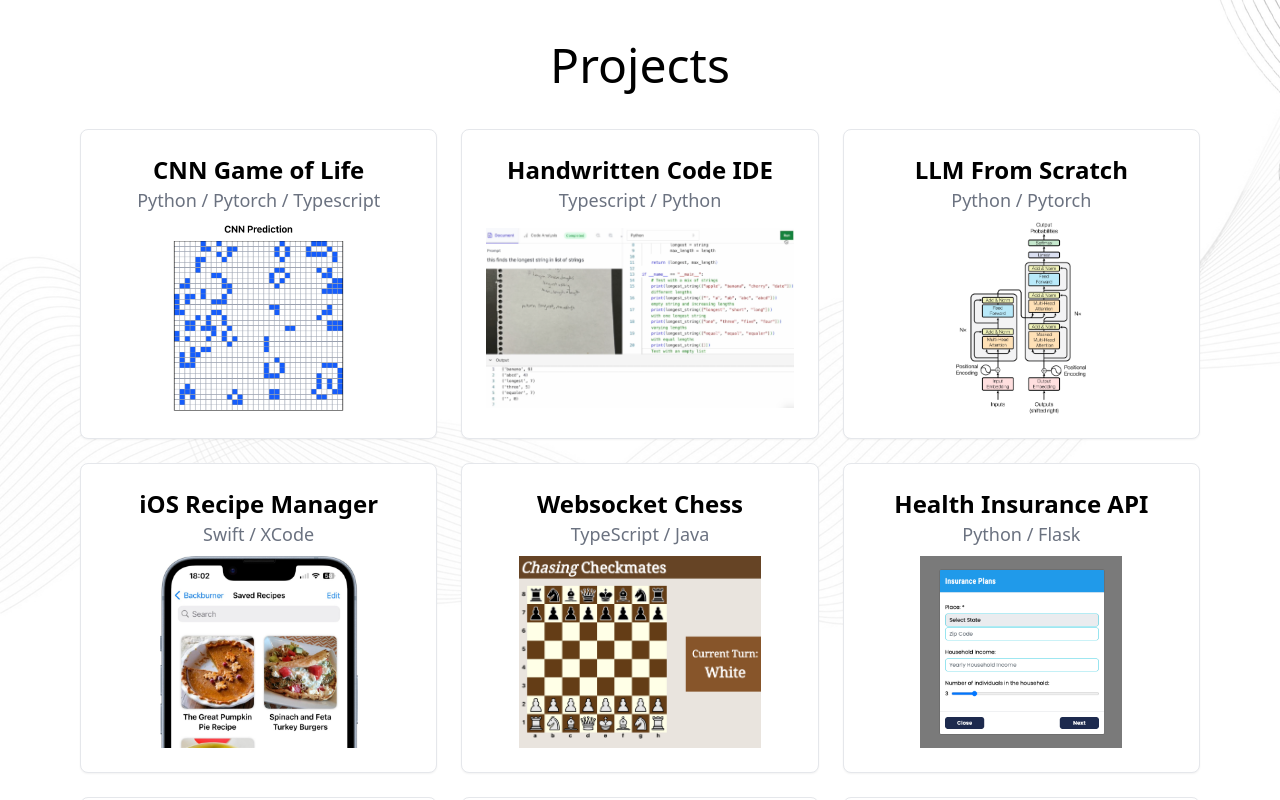
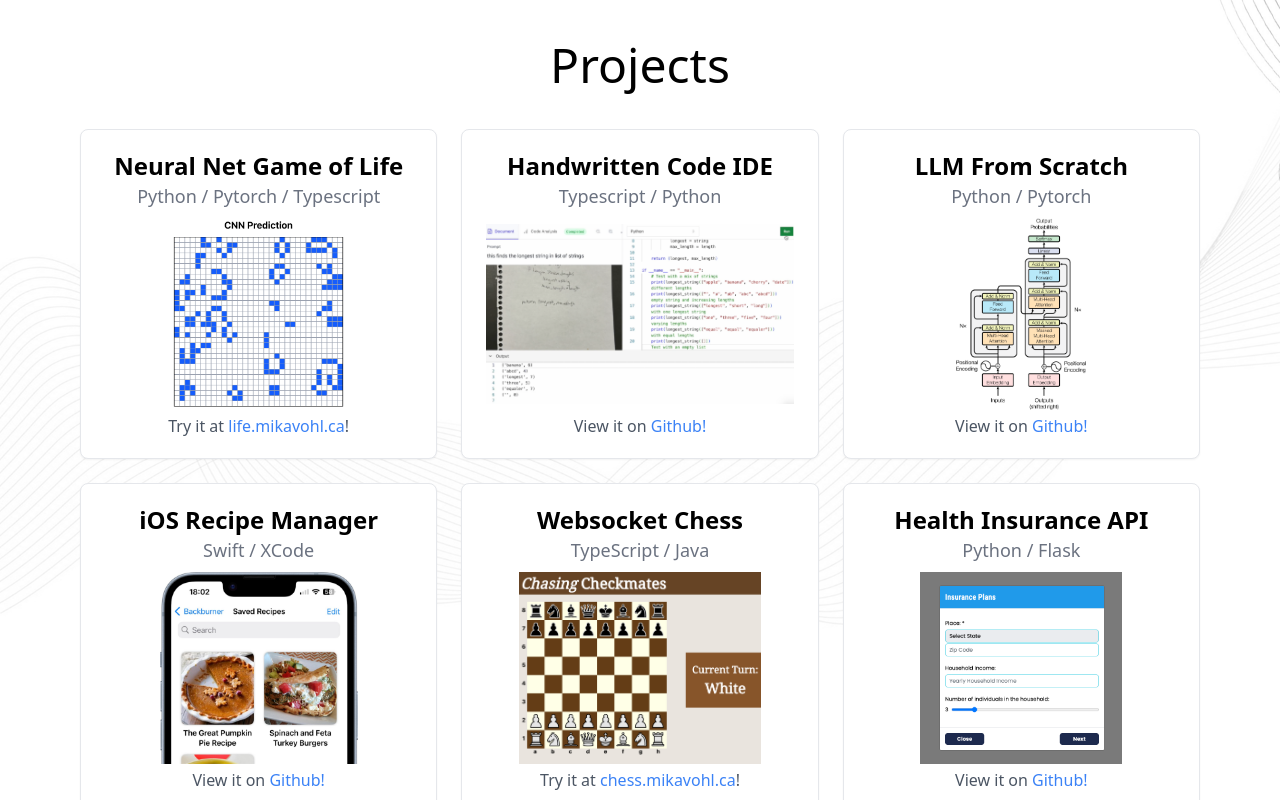
Before and after one commit to MikaVohl/mikavohl.github.io, a React (Vite) app: page / in a window 1280 px wide. Shown: the part 800-1600 px from the top of the page. Built offline with nearby package versions, Linux system fonts and the light colour scheme.

Commit message:
Updated projects style

```diff
--- a/src/components/Projects.jsx
+++ b/src/components/Projects.jsx
@@ -7,11 +7,8 @@ export default function Projects() {
 
       <div className="grid gap-6 sm:grid-cols-1 md:grid-cols-2 lg:grid-cols-3">
         {projects.map((p) => (
-          <a href={p.href} target="_blank">
-            <div
-              key={p.id}
-              className="rounded-lg border border-gray-200 bg-white p-6 shadow-sm"
-            >
+          <a key={p.id} href={p.href} target="_blank" rel="noreferrer">
+            <div className="rounded-lg border border-gray-200 bg-white px-6 py-5 shadow-sm">
               <h3 className="text-2xl font-semibold">
                 {p.title}
               </h3>
@@ -25,6 +22,13 @@ export default function Projects() {
                   className="h-full w-full object-contain"
                 />
               </div>
+              <p className="h-6 min-h-[1.5rem] font-medium mt-1 text-gray-600">
+                {p.href.includes("mikavohl.ca") ? "Try it at " : "View it on "}
+                <span className="text-blue-500 hover:underline">
+                  {p.href.includes("mikavohl.ca") ? p.href.replace(/^https?:\/\//, "") : "Github!"}
+                </span>
+                {p.href.includes("mikavohl.ca") ? "!" : null}
+              </p>
             </div>
           </a>
         ))}
--- a/src/data/projects.js
+++ b/src/data/projects.js
@@ -1,6 +1,6 @@
 const projects = [
   {
-    title: 'CNN Game of Life',
+    title: 'Neural Net Game of Life',
     stack: 'Python / Pytorch / Typescript',
     href: 'https://life.mikavohl.ca',
     img: '/images/game-of-life-CNN.png',
```
